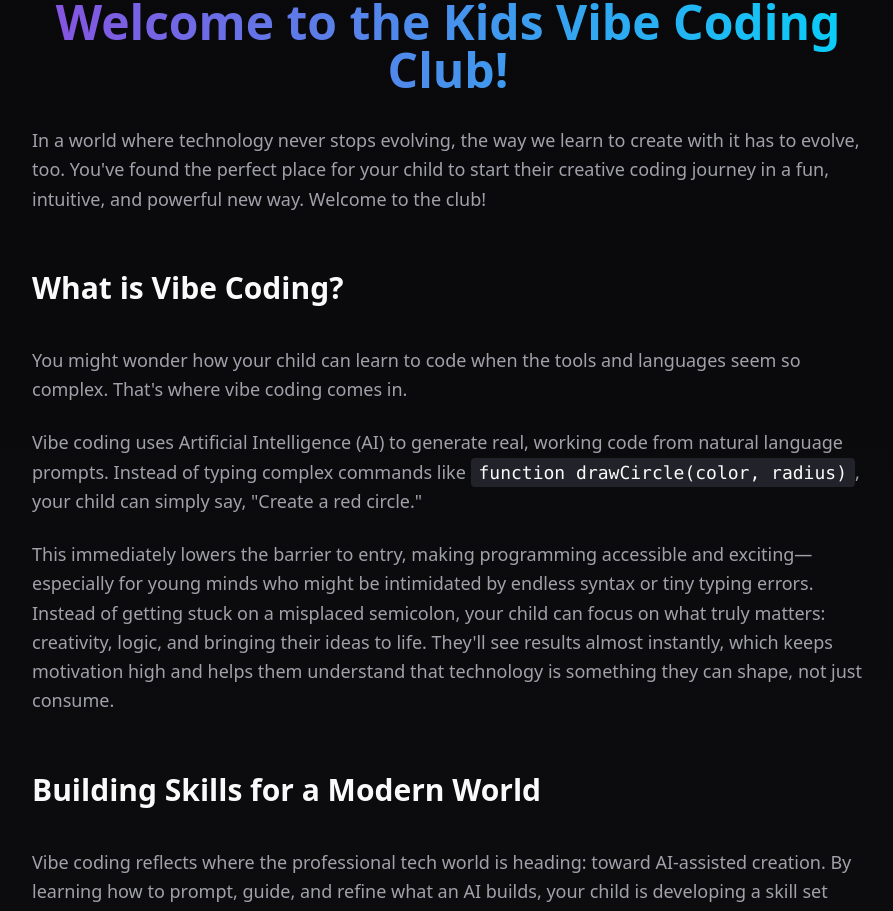
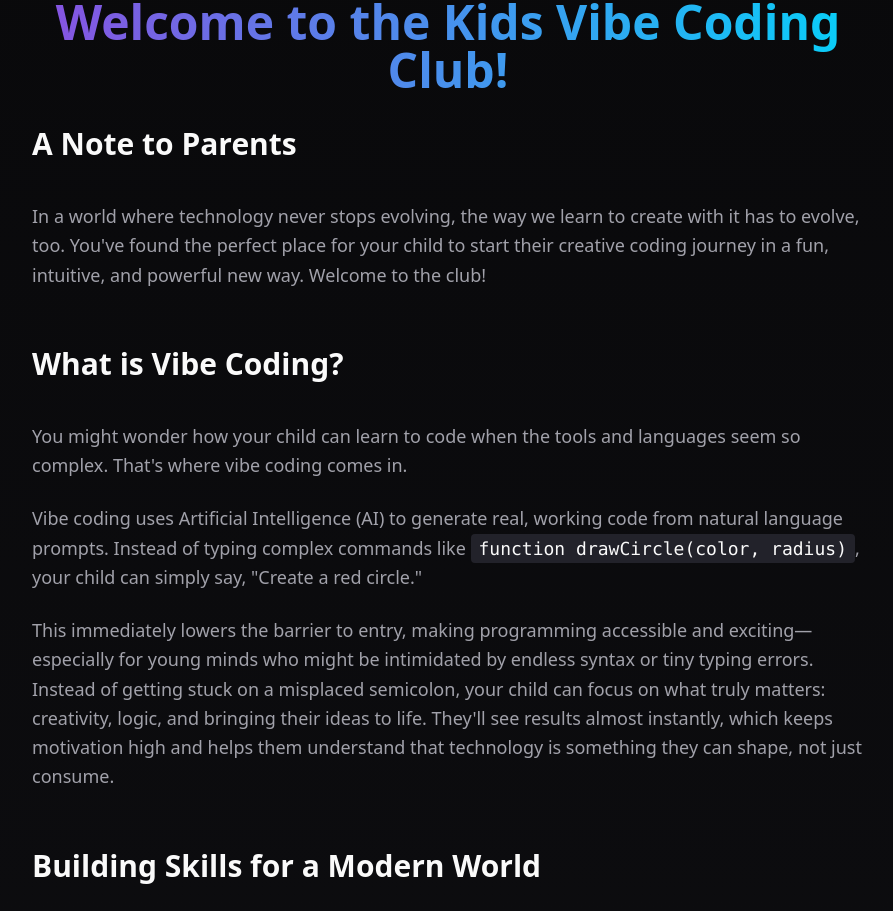
Before and after one commit to irexio/kids-vibe-forge, a React (Vite) app: page / in a window 1280 px wide. Shown: the part 1480-2391 px from the top of the page, without its empty margins (192-1085 px from the left). Built offline with nearby package versions, Linux system fonts and the light colour scheme; the HTML template or start-up script is replaced by a standard one.

Commit message:
Update About section

```diff
--- a/src/components/About.tsx
+++ b/src/components/About.tsx
@@ -9,6 +9,10 @@ const About = () => {
         </h2>
 
         <div className="space-y-6 text-lg text-muted-foreground leading-relaxed">
+          <h3 className="text-2xl md:text-3xl font-bold text-foreground pb-4">
+            A Note to Parents
+          </h3>
+
           <p>
             In a world where technology never stops evolving, the way we learn to create with it has to evolve, too. You've found the perfect place for your child to start their creative coding journey in a fun, intuitive, and powerful new way. Welcome to the club!
           </p>
```
